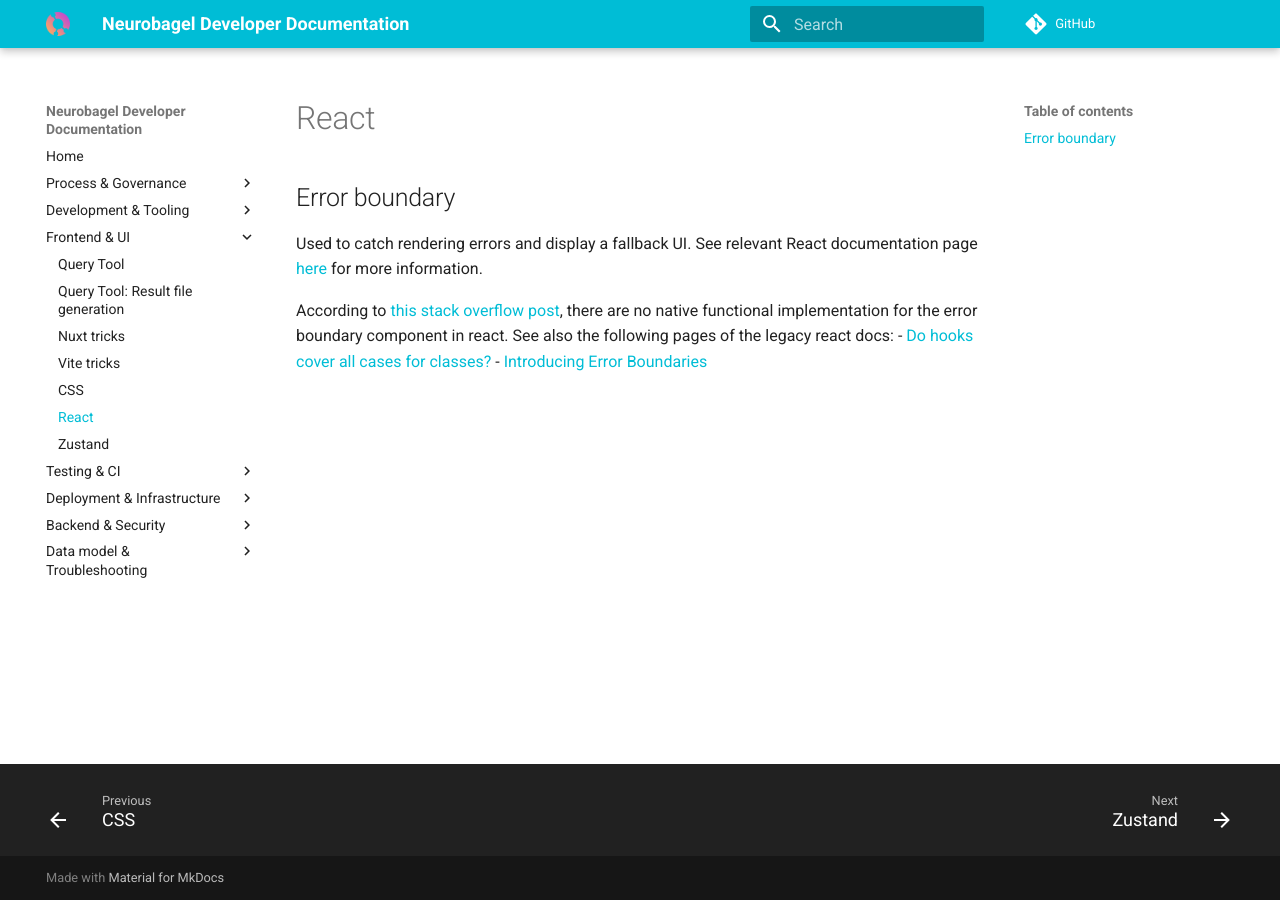
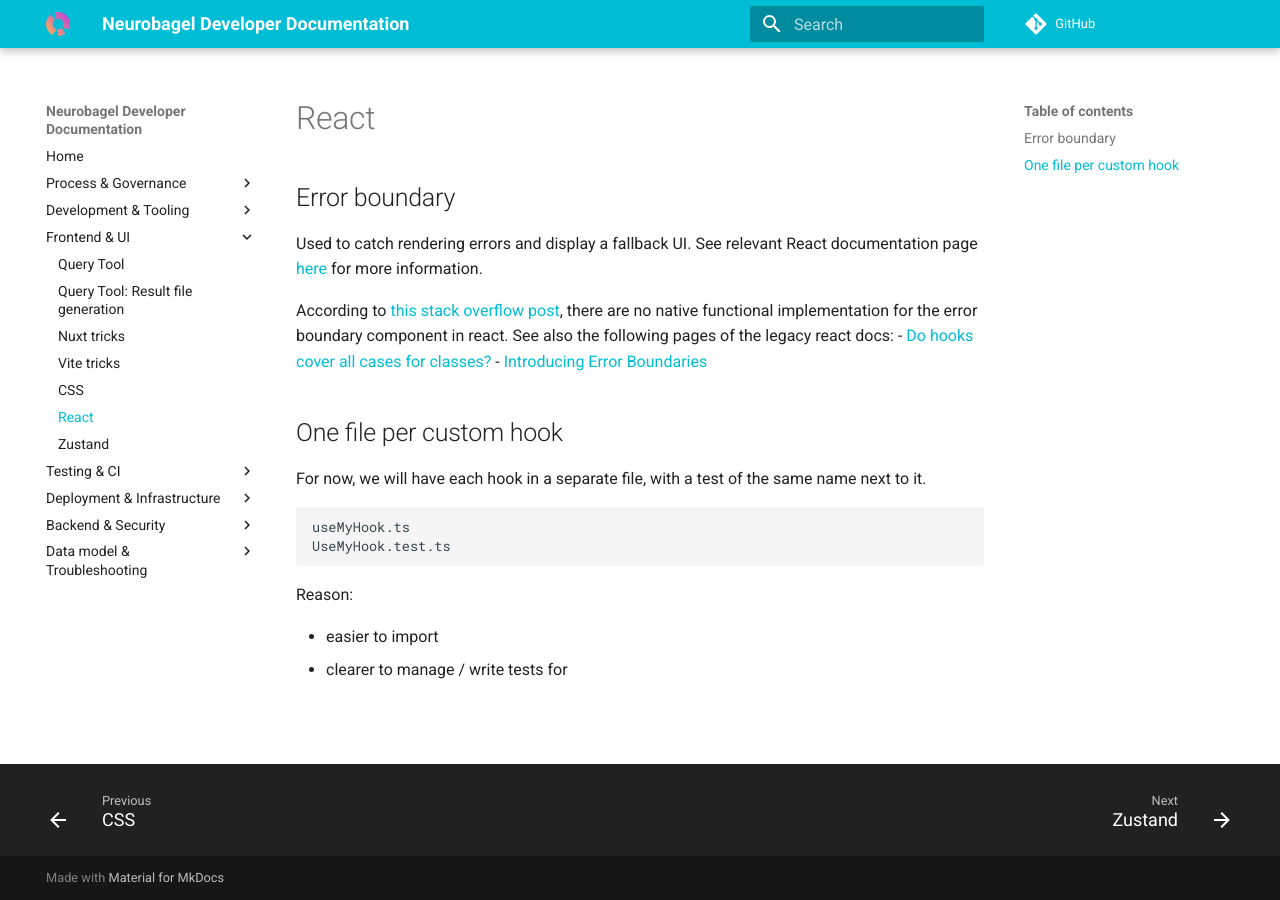
Before and after one commit to neurobagel/dev-docs, an MkDocs documentation site: the page built from docs/frontend/React.md, in a window 1280 px wide. Built offline with MkDocs 1.6.1 and Material for MkDocs 9.7.7, drawn with Linux system fonts in a browser that asks for light colours; comment, search, counter and statistics services are not loaded.

Commit message:
Add note on hooks

````diff
--- a/docs/frontend/React.md
+++ b/docs/frontend/React.md
@@ -5,3 +5,18 @@ Used to catch rendering errors and display a fallback UI. See relevant React doc
 According to [this stack overflow post](https://stackoverflow.com/questions/48482619/how-can-i-make-use-of-error-boundaries-in-functional-react-components), there are no native functional implementation for the error boundary component in react. See also the following pages of the legacy react docs:
 - [Do hooks cover all cases for classes?](https://legacy.reactjs.org/docs/hooks-faq.html#do-hooks-cover-all-use-cases-for-classes)
 - [Introducing Error Boundaries](https://legacy.reactjs.org/docs/error-boundaries.html#introducing-error-boundaries)
+
+
+## One file per custom hook
+
+For now, we will have each hook in a separate file, with a test of the same name next to it.
+
+```bash
+useMyHook.ts
+UseMyHook.test.ts
+```
+
+Reason:
+
+- easier to import
+- clearer to manage / write tests for
````
